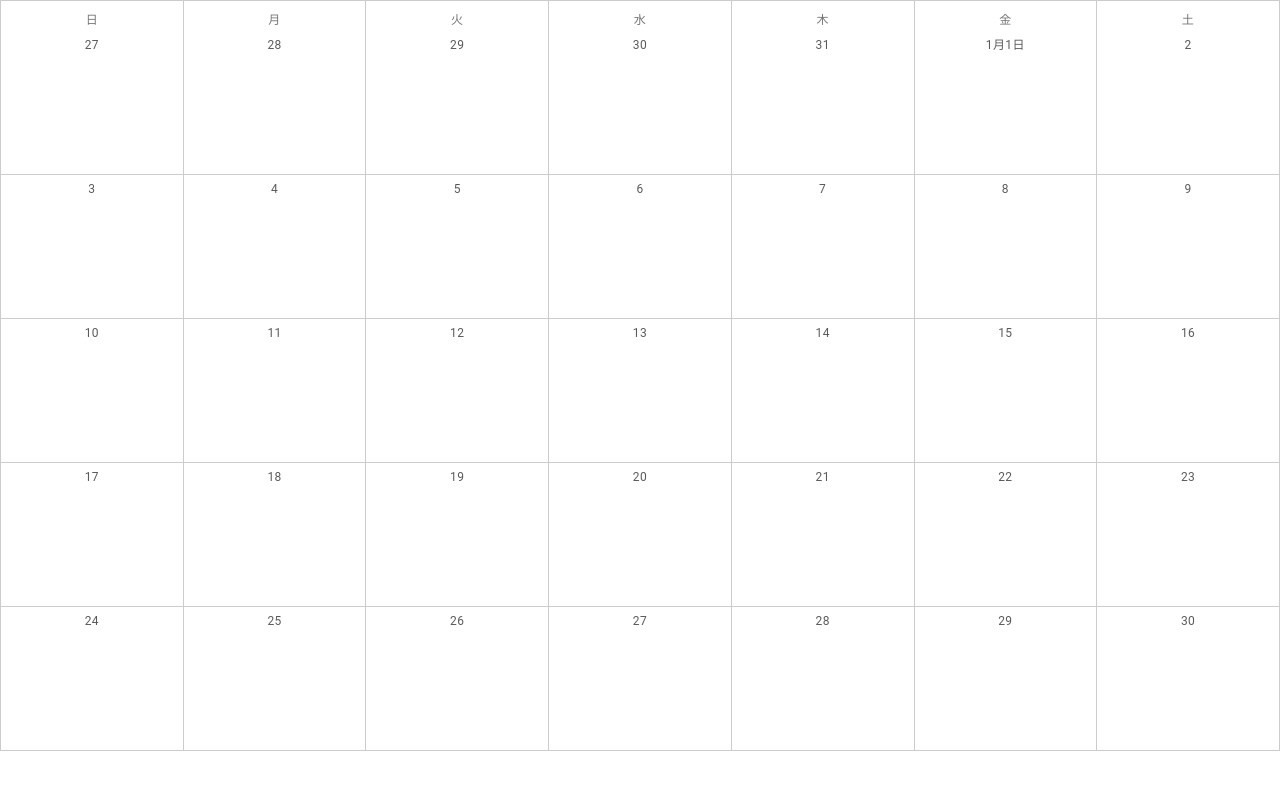
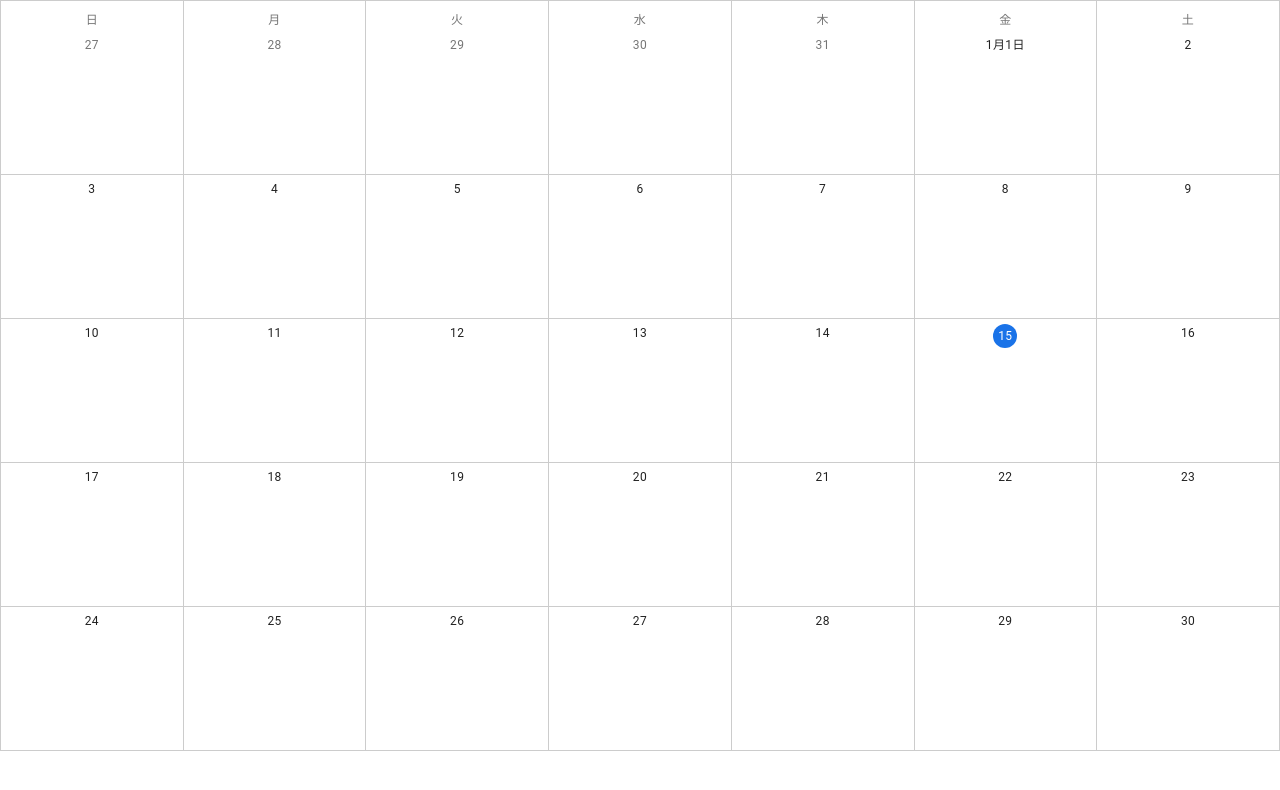
Before and after one commit to satoss/react-redux-calender, a React app in the folder front/: page / in a window 1280 px wide. Shown: the top 790 px of the page. Built offline with nearby package versions, Linux system fonts and the light colour scheme.

Commit message:
リファクタリング

```diff
--- a/front/src/components/CalenderElement/index.jsx
+++ b/front/src/components/CalenderElement/index.jsx
@@ -1,26 +1,31 @@
-import React from 'react'
-import {Typography} from '@material-ui/core'
+import React from "react";
+import { Typography } from "@material-ui/core";
 
-import * as styles from './style.css'
+import * as styles from "./style.css";
+import dayjs from "dayjs";
+import { isSameDay, isSameMonth, isFirstDay } from "../../services/calender";
 
-const CalenderElement = ({day}) => {
-
-    const isFirstDay = day.date() === 1;
-    const format = isFirstDay ? 'M月D日' : 'D';
+const CalenderElement = ({ day }) => {
+  const today = dayjs();
+  const isToday = isSameDay(day, today);
+  const textColor = isSameMonth(day, today) ? "textPrimary" : "textSecondary";
+  const format = isFirstDay(day) ? "M月D日" : "D";
 
   return (
     <div className={styles.element}>
       <Typography
         className={styles.date}
-                align='center'
-                variant='caption'
-                component='div'
+        color={textColor}
+        align="center"
+        variant="caption"
+        component="div"
       >
+        <span className={isToday ? styles.today : ""}>
           {day.format(format)}
+        </span>
       </Typography>
     </div>
-    )
-}
-
+  );
+};
 
 export default CalenderElement;
--- a/front/src/components/CalenderElement/style.css
+++ b/front/src/components/CalenderElement/style.css
@@ -7,3 +7,12 @@
   padding: 5px 0;
   height: 24px;
 }
+
+.today {
+  display: inline-block;
+  line-height: 24px;
+  width: 24px;
+  background-color: #1a73e8;
+  color: #fff;
+  border-radius: 50%;
+}
--- a/front/src/services/calender.js
+++ b/front/src/services/calender.js
@@ -12,3 +12,17 @@ export const createCalender = () => {
       return day;
     });
 };
+
+export const isSameDay = (d1, d2) => {
+  const format = "YYYYMMDD";
+  return d1.format(format) === d2.format(format);
+};
+
+export const isSameMonth = (m1, m2) => {
+  const format = "YYYYMM";
+  return m1.format(format) === m2.format(format);
+};
+
+export const isFirstDay = (day) => {
+  return day.date() === 1;
+};
```
Also changed, not shown: front/src/components/CalenderBoard/index.jsx (+13 -13 lines), front/public/js/bundle.js. Lines whose indentation alone changed are shown as unchanged.
